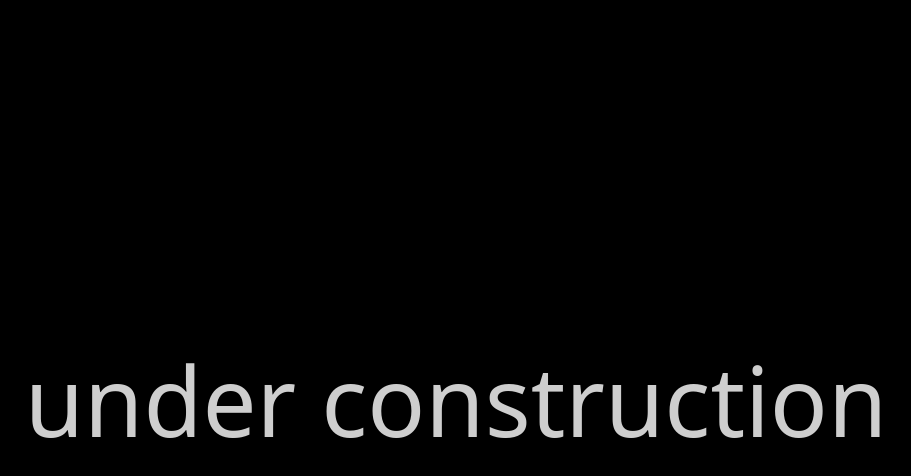
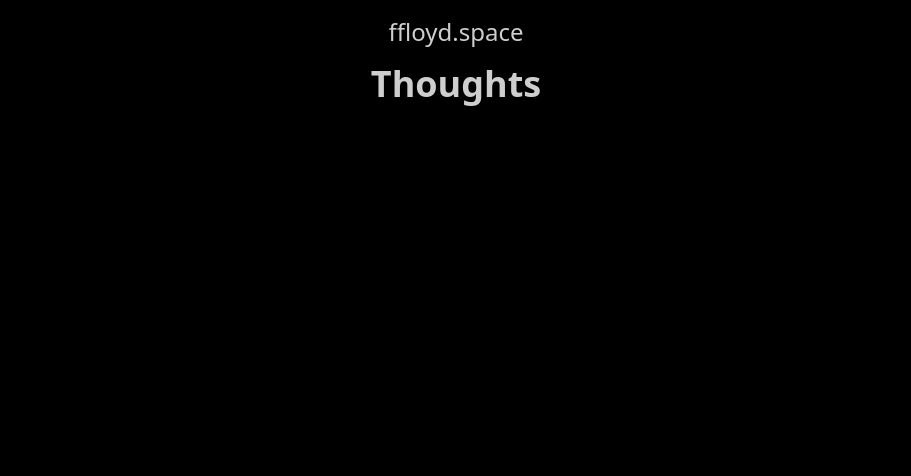
Before and after one commit to ffloyd/ffloyd.space, a SvelteKit app: page /thoughts in a window 1280 px wide. Shown: the top 476 px of the page, without its empty margins (184-1095 px from the left). Built offline with nearby package versions, Linux system fonts and the light colour scheme.

Commit message:
feat: empty thoughts page

```diff
--- a/src/routes/thoughts/+page.svelte
+++ b/src/routes/thoughts/+page.svelte
@@ -1,5 +1,15 @@
 <script lang="ts">
-  import UnderConstruction from '$lib/components/UnderConstruction.svelte';
+  import ArticleLayout from '$lib/components/ArticleLayout.svelte';
 </script>
 
-<UnderConstruction />
+<svelte:head>
+  <title>Thoughts ⋄ ffloyd.space</title>
+  <meta
+    name="description"
+    content="I think a lot. Here are my thoughts. About technology, life, philosophy."
+  />
+</svelte:head>
+
+<ArticleLayout breadcrumbs={[{ href: '/', label: 'ffloyd.space' }]}>
+  <h1>Thoughts</h1>
+</ArticleLayout>
```
